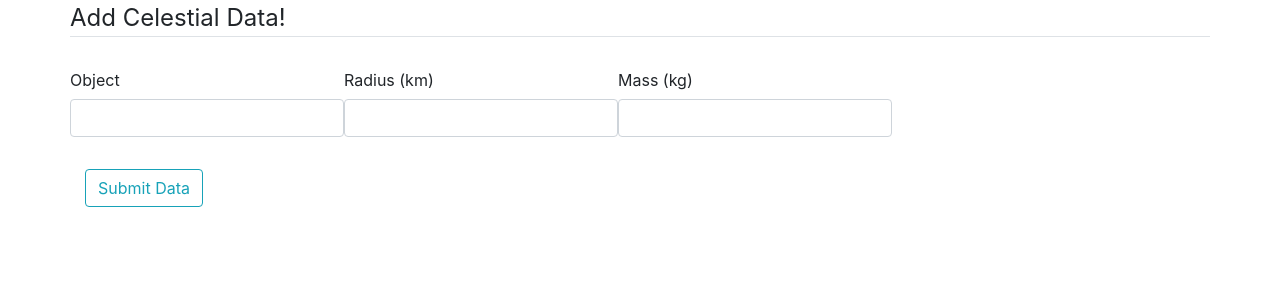
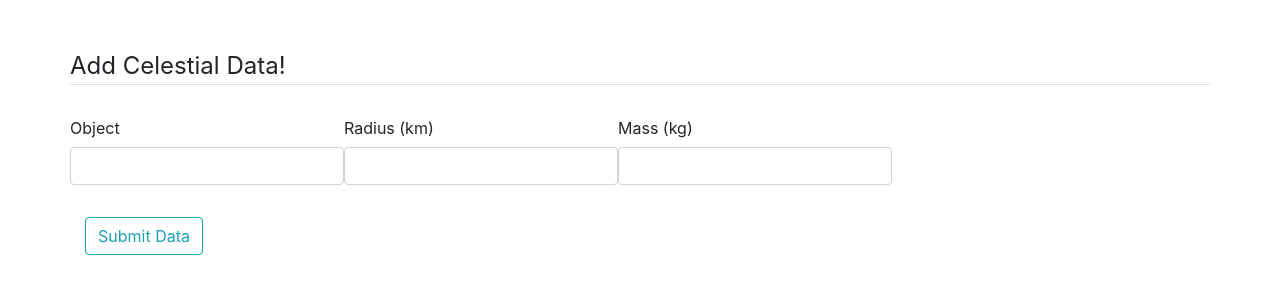
Before and after one commit to ad-1/AstroApi, a Flask app: page /add_body in a window 1280 px wide. Shown: the part 56-356 px from the top of the page. Run offline with Flask 2, Linux system fonts and the light colour scheme; some libraries are stand-ins or nearby versions.

Commit message:
updating html

```diff
--- a/templates/add_body.html
+++ b/templates/add_body.html
@@ -1,10 +1,10 @@
 {% extends "layout.html" %}
 {% block content %}
-<div class="content-section">
+<div class="content-section mt-5">
     <form method="POST" action="">
         {{ form.hidden_tag() }} <!-- adds CSRF token for security -->
         <fieldset class="form-group row">
-            <legend class="border-bottom mb-4">Add Celestial Data!</legend>
+            <legend class="border-bottom mt-5 mb-4">Add Celestial Data!</legend>
             {% for field in form %}
             {% if field.type == "StringField" %}
             <div class="form-group">
--- a/templates/layout.html
+++ b/templates/layout.html
@@ -20,7 +20,7 @@
     <div class="collapse navbar-collapse" id="navbarSupportedContent">
         <ul class="navbar-nav mr-auto">
             <li class="nav-item active">
-                <a class="nav-link" href="{{ url_for('addobject') }}">Add Object<span class="sr-only">(current)</span></a>
+                <a class="nav-link" href="{{ url_for('add_body') }}">Add Object<span class="sr-only">(current)</span></a>
             </li>
             <li class="nav-item dropdown">
                 <a class="nav-link dropdown-toggle" href="#" id="navbarDropdown" role="button" data-toggle="dropdown" aria-haspopup="true" aria-expanded="false">Resources</a>
```
Also changed, not shown: templates/index.html (+5 -4 lines).
